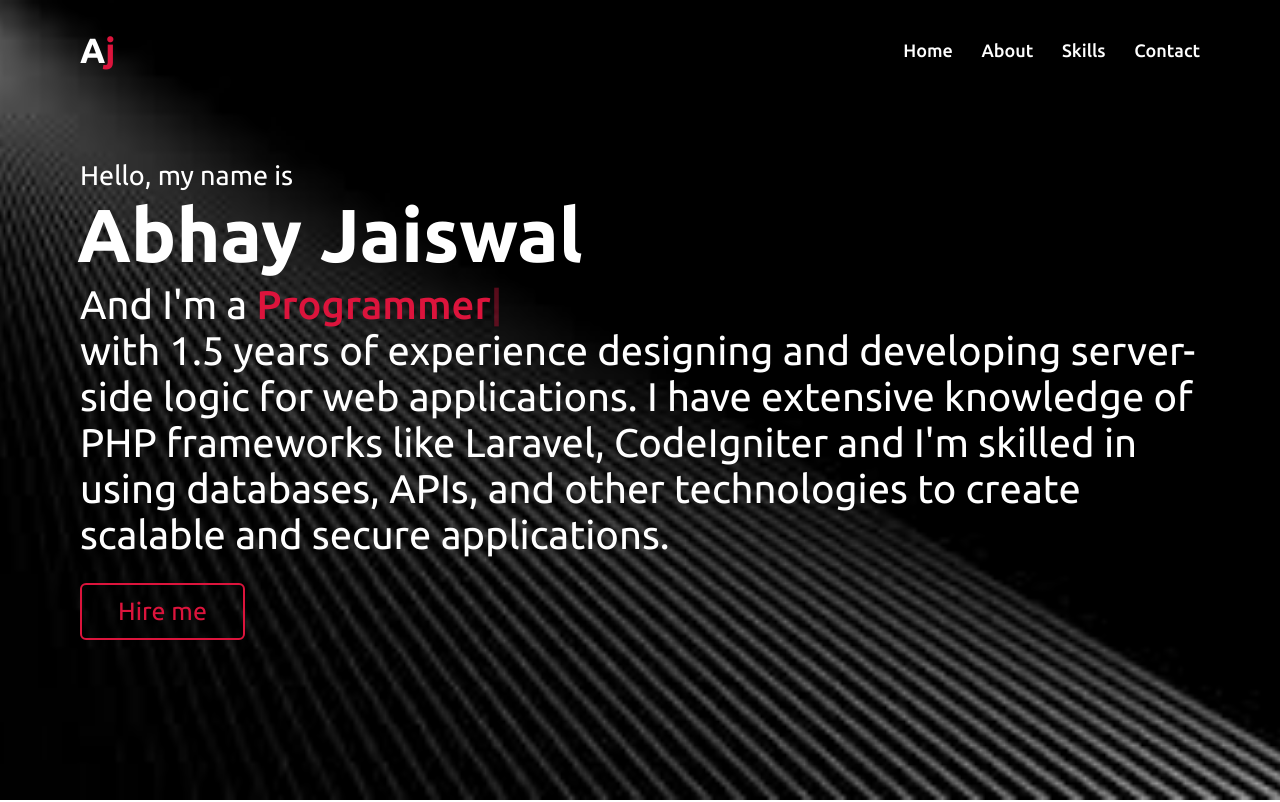
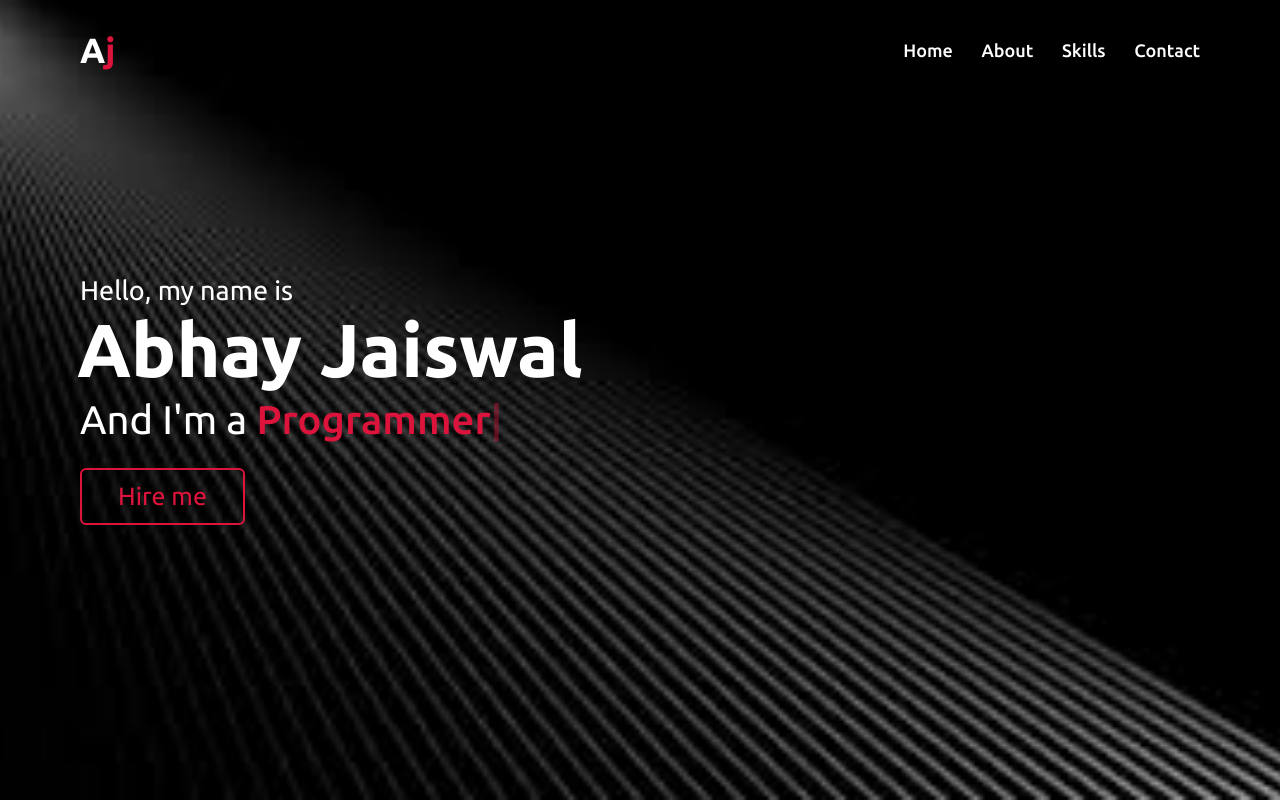
Before and after one commit to abhayjais/abhay, a plain HTML site: page index.html in a window 1280 px wide. Shown: the top 802 px of the page. Drawn offline with nearby package versions, Linux system fonts and the light colour scheme.

Commit message:
Update index.html

```diff
--- a/index.html
+++ b/index.html
@@ -47,10 +47,7 @@
             <div class="home-content">
                 <div class="text-1">Hello, my name is</div>
                 <div class="text-2">Abhay Jaiswal</div>
-                <div class="text-3">And I'm a <span class="typing"></span><br>with 1.5 years of experience designing and
-                    developing server-side logic for web applications. I have extensive knowledge of PHP frameworks like
-                    Laravel, CodeIgniter and I'm skilled in using databases, APIs, and other technologies to create
-                    scalable and secure applications.</div>
+                <div class="text-3">And I'm a <span class="typing"></span></div>
                 <a href="mailto:abhayjaiswal2785@gmail.com" target="_blank">Hire me</a>
             </div>
         </div>
```
